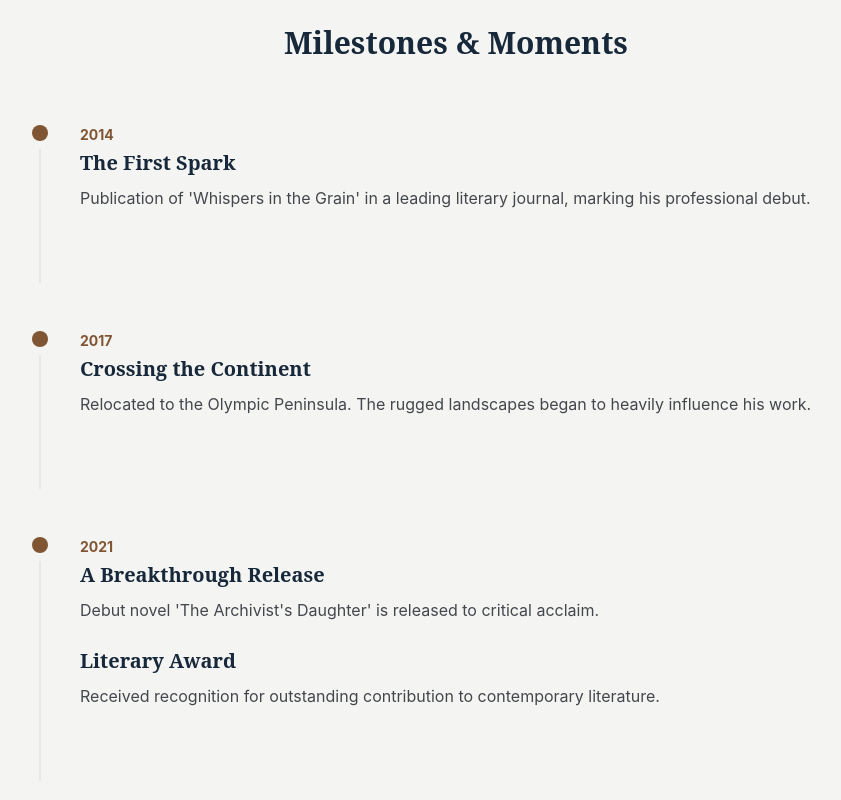
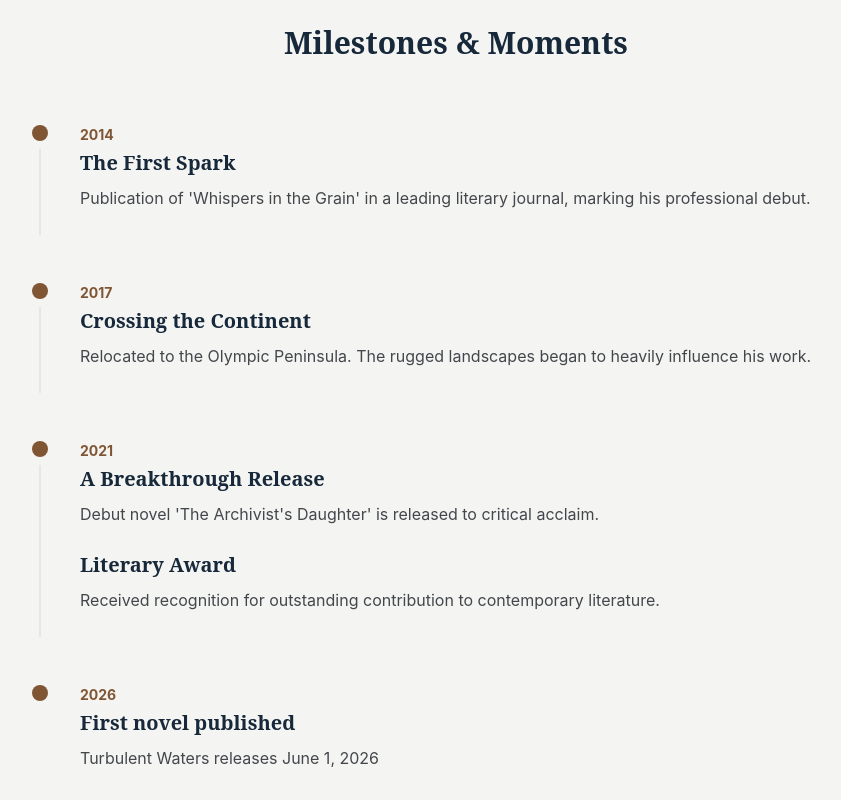
Before and after one commit to epix360/edmond-porter-react-site, a React (Create React App) app: page /edmond-porter-react-site/about in a window 1280 px wide. Shown: the part 2960-3760 px from the top of the page, without its empty margins (184-1025 px from the left). Built offline with nearby package versions, Linux system fonts and the light colour scheme; no server answers.

Commit message:
Adjust timeline padding

```diff
--- a/src/pages/AboutPage.js
+++ b/src/pages/AboutPage.js
@@ -135,7 +135,7 @@
                                     <div className="w-4 h-4 rounded-full bg-secondary group-hover:scale-125 transition-transform"></div>
                                     {idx !== (timelineContent && timelineContent.length - 1) && <div className="w-0.5 flex-1 bg-outline-variant/30 mt-2"></div>}
                                 </div>
-                                <div className="pb-12">
+                                <div>
                                     <span className="font-label text-sm text-secondary font-bold mb-1 block">{yearData.year}</span>
                                     {yearData.milestone1_title && (
                                         <div className="mb-6 last:mb-0">
```
